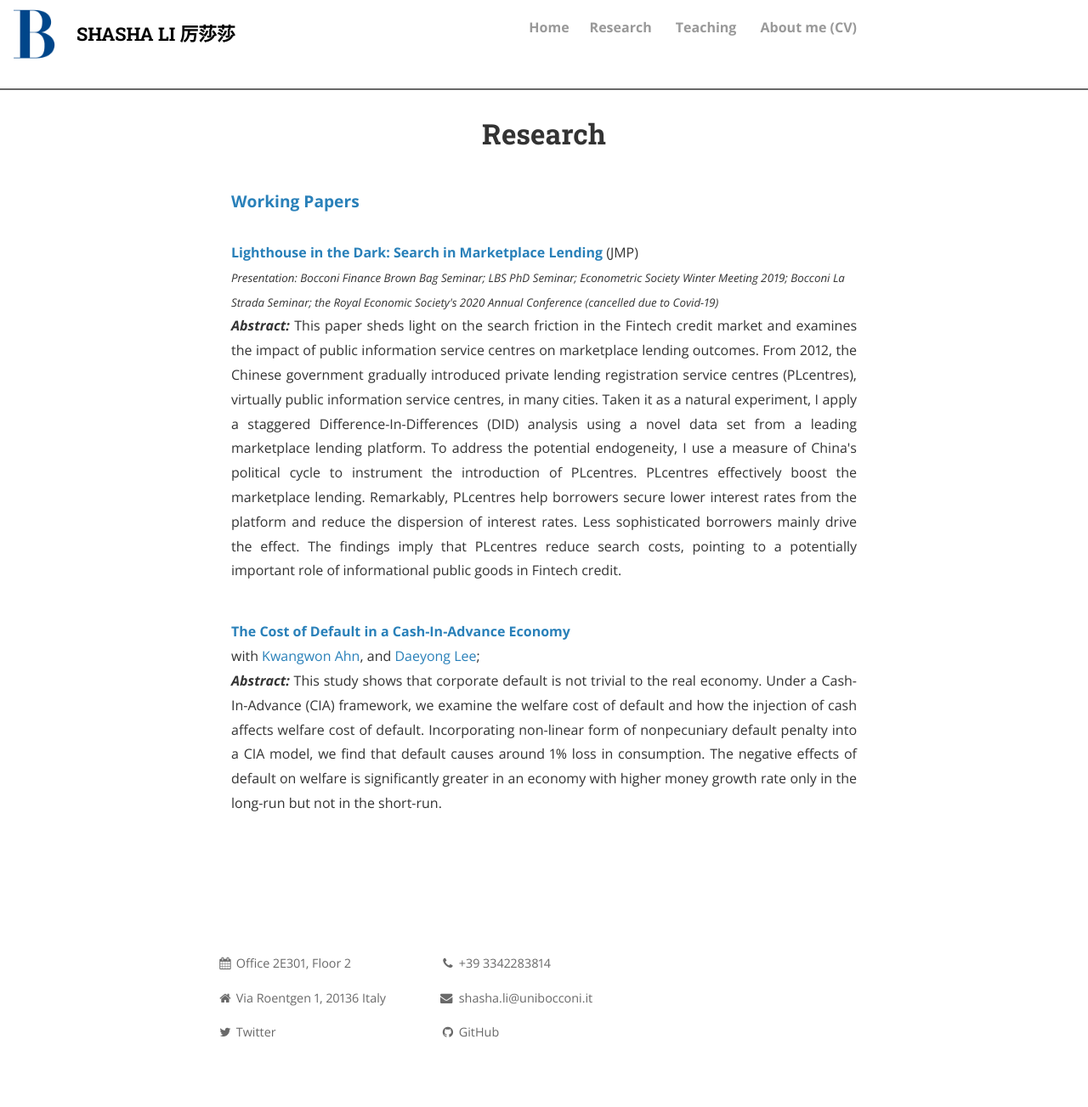
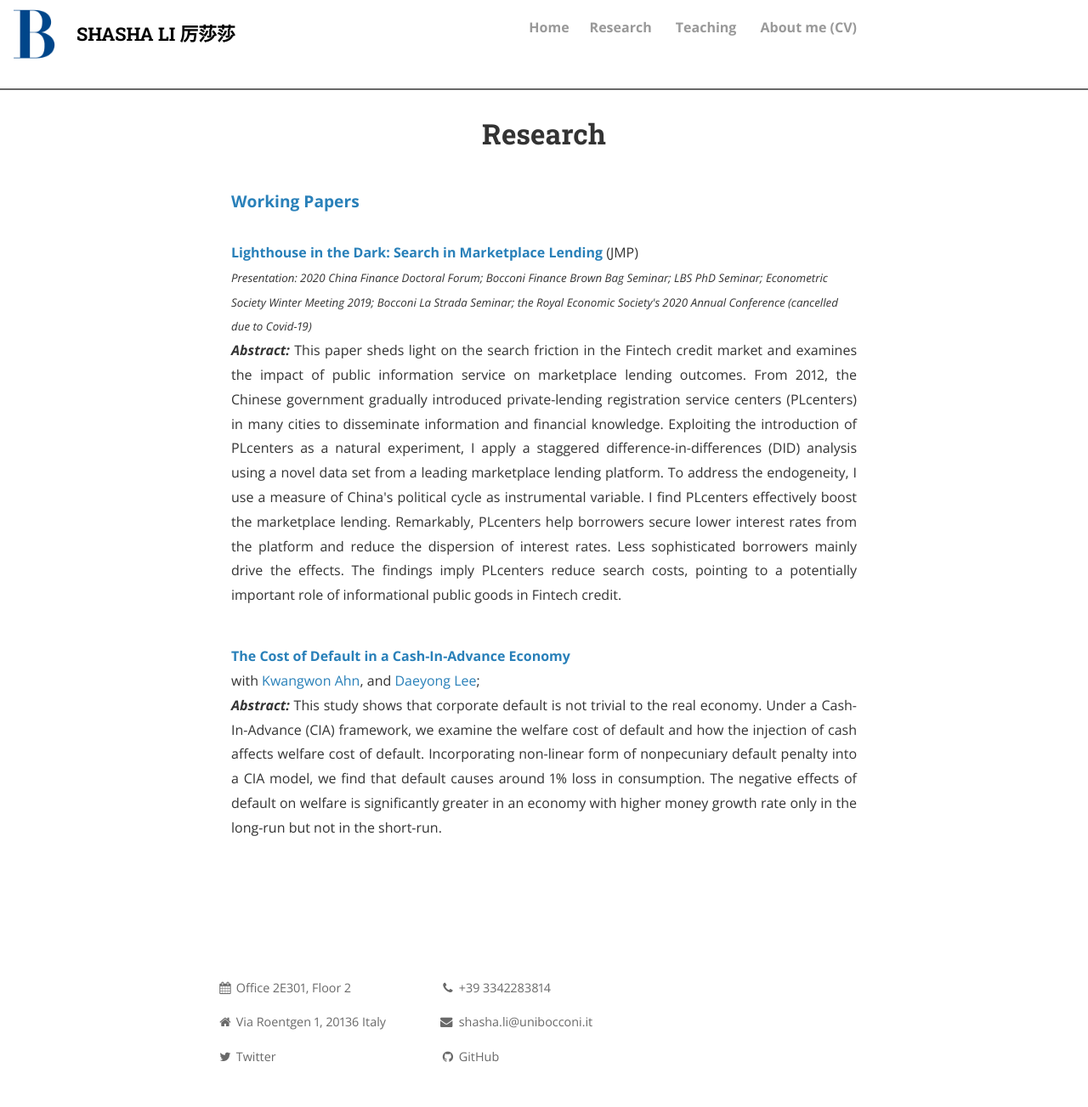
Before and after one commit to shasha-li/shasha-li.github.io, a Jekyll site: the page built from research.html, in a window 1280 px wide. Shown: the whole page at 85% size. Built offline with Jekyll 4.4.1, drawn with Linux system fonts in a browser that asks for light colours; nearby versions of some CDN libraries; comment, search, counter and statistics services are not loaded; a style sheet for code colours, icons or effects is not loaded; before the commit the page ends 1274 px from its top, so only the background shows below that.

Commit message:
Update research.html

```diff
--- a/research.html
+++ b/research.html
@@ -7,15 +7,15 @@ permalink: /research/
 <strong><big><a>Working Papers</a></big></strong> <br><br>
 
 <strong><a href="https://shasha-li.github.io/content/JMP-Li.pdf">Lighthouse in the Dark: Search in Marketplace Lending</a></strong> (JMP)<br>
-<em><small>Presentation: Bocconi Finance Brown Bag Seminar; LBS PhD Seminar; Econometric Society Winter Meeting 2019; Bocconi La Strada Seminar; the Royal Economic Society's 2020 Annual Conference  (cancelled due to Covid-19) </small></em>
+<em><small>Presentation: 2020 China Finance Doctoral Forum; Bocconi Finance Brown Bag Seminar; LBS PhD Seminar; Econometric Society Winter Meeting 2019; Bocconi La Strada Seminar; the Royal Economic Society's 2020 Annual Conference  (cancelled due to Covid-19) </small></em>
 <p style="text-align:justify"><b><i>Abstract: </i>
-  </b>This paper sheds light on the search friction in the Fintech credit market and examines the impact of public information service centres on marketplace
-  lending outcomes. From 2012, the Chinese government gradually introduced private lending registration service centres (PLcentres), virtually public information
-  service centres, in many cities. Taken it as a natural experiment, I apply a staggered Difference-In-Differences (DID) analysis using a novel data set from
-  a leading marketplace lending platform. To address the potential endogeneity, I use a measure of China's political cycle to instrument the introduction of
-  PLcentres. PLcentres effectively boost the marketplace lending. Remarkably, PLcentres help borrowers secure lower interest rates from the
-  platform and reduce the dispersion of interest rates. Less sophisticated borrowers mainly drive the effect.
-  The findings imply that PLcentres reduce search costs, pointing to a potentially important role of informational public goods in Fintech credit.
+  </b>This paper sheds light on the search friction in the Fintech credit market and examines the impact of public information service on marketplace
+  lending outcomes. From 2012, the Chinese government gradually introduced private-lending registration service centers (PLcenters) in many cities to
+  disseminate information and financial knowledge. Exploiting the introduction of PLcenters as a natural experiment, I apply a staggered
+  difference-in-differences (DID) analysis using a novel data set from  a leading marketplace lending platform. To address the endogeneity,
+  I use a measure of China's political cycle as instrumental variable. I find PLcenters effectively boost the marketplace lending. Remarkably,
+  PLcenters help borrowers secure lower interest rates from the platform and reduce the dispersion of interest rates. Less sophisticated borrowers
+  mainly drive the effects. The findings imply PLcenters reduce search costs, pointing to a potentially important role of informational public goods in Fintech credit.
   </p><br>
 
 <strong><a href="https://shasha-li.github.io/content/Cost%20of%20default%20in%20CIA%20economy.pdf">The Cost of Default in a Cash-In-Advance Economy</a></strong>
```
